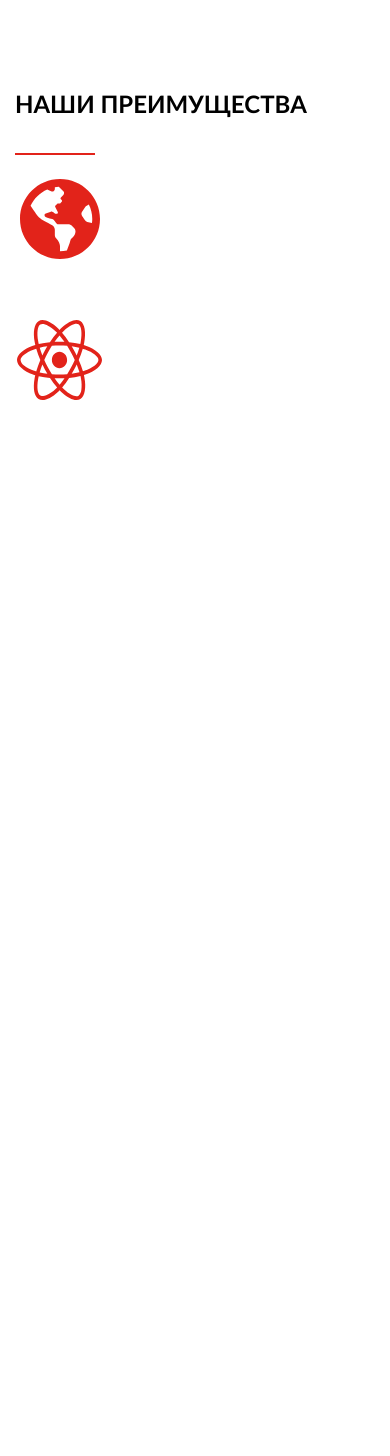
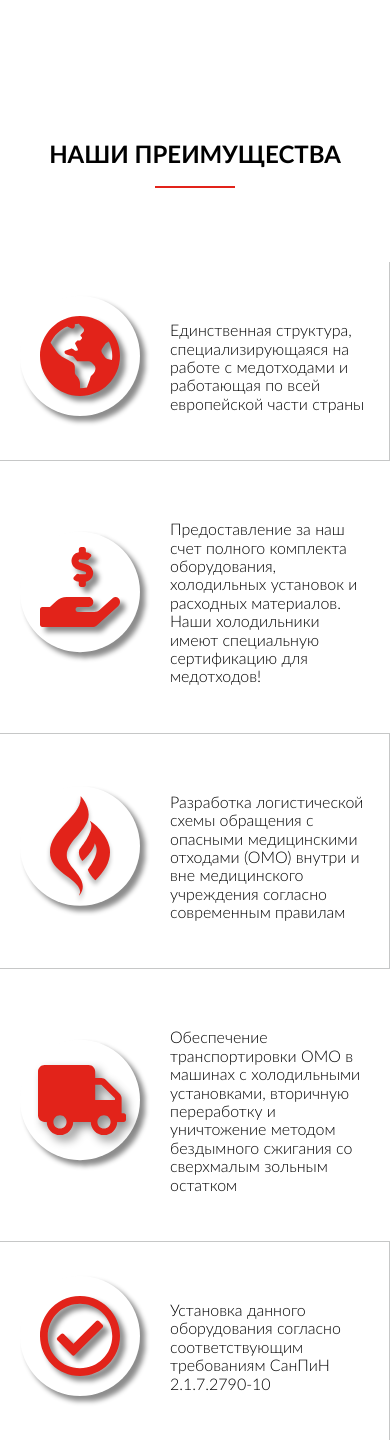
Before and after one commit to KRZHKV/Piretta, a PHP site: page / in a window 390 px wide; the page is wider, and only the part inside the window is pictured. Shown: the part 5044-6500 px from the top of that part. Before the commit the page ends 5444 px from the top of that part, so only its background shows below. Run offline with PHP 8.4, Linux system fonts and the light colour scheme.

Commit message:
добавлен блок преимущества

```diff
--- a/css/style.css
+++ b/css/style.css
@@ -203,3 +203,37 @@
   text-transform: uppercase;
   margin-bottom: 70px;
 }
+
+.features {
+  padding-top: 50px;
+  padding-bottom: 70px;
+}
+.features .col-md-6 {
+  padding: 0;
+}
+.features .head {
+  text-align: center;
+}
+.features .head h2 {
+  margin-bottom: 15px;
+}
+.features .head .red_link {
+  margin-bottom: 70px;
+}
+.features_item {
+  display: -webkit-box;
+  display: -ms-flexbox;
+  display: flex;
+  padding: 30px 20px;
+}
+.features_item p {
+  font-weight: 300;
+  margin-left: 20px;
+  margin-top: 30px;
+}
+.features .item_decoration-bottom {
+  border-bottom: 1px solid rgba(142, 143, 144, 0.5);
+}
+.features .item_decoration-right {
+  border-right: 1px solid rgba(142, 143, 144, 0.5);
+}
--- a/css/style.sass
+++ b/css/style.sass
@@ -202,3 +202,32 @@ $dark-blue: #333E48
             font-weight: 300
             text-transform: uppercase
             margin-bottom: 70px
+
+
+
+//преимущества
+
+.features
+    padding-top: 50px
+    padding-bottom: 70px
+    .col-md-6
+        padding: 0
+    .head
+        text-align: center
+        h2
+            margin-bottom: 15px
+        .red_link
+            margin-bottom: 70px
+    &_item
+        display: flex
+        padding: 30px 20px
+        p
+            font-weight: 300
+            margin-left: 20px
+            margin-top: 30px
+        img
+
+    .item_decoration-bottom
+        border-bottom: 1px solid rgba(142, 143, 144, 0.5)
+    .item_decoration-right
+        border-right: 1px solid rgba(142, 143, 144, 0.5)
--- a/index.html
+++ b/index.html
@@ -123,45 +123,47 @@
 
     <section class="features">
         <div class="container">
-            <h2>НАШИ ПРЕИМУЩЕСТВА</h2>
+            <div class="head">
+                <h2>НАШИ ПРЕИМУЩЕСТВА</h2>
             <div class="red_link"></div>
-        </div>
-        <div class="features-box">
+            </div>
+
             <div class="row">
-                <div class="col-md-4">
-                    <div class="features_item">
-                        <img src="img/Features/feature1.svg" alt="">
-                        <p></p>
+                <div class="col-md-6">
+                    <div class="features_item item_decoration-bottom item_decoration-right">
+                        <img src="img/Features/Component1.svg" alt="">
+                        <p>Единственная структура, специализирующаяся на работе с медотходами и работающая по всей европейской части страны</p>
                     </div>
                 </div>
-                <div class="col-md-4">
-                    <div class="features_item">
-                        <img src="img/Features/feature2.svg" alt="">
-                        <p></p>
+                <div class="col-md-6">
+                    <div class="features_item item_decoration-bottom">
+                        <img src="img/Features/Component6.svg" alt="">
+                        <p>Предоставление за наш счет полного комплекта оборудования, холодильных установок и расходных материалов.
+                            Наши холодильники имеют специальную сертификацию для медотходов!</p>
                     </div>
                 </div>
-                <div class="col-md-4">
-                    <div class="features_item">
-                        <img src="" alt="">
-                        <p></p>
+                <div class="col-md-6">
+                    <div class="features_item item_decoration-bottom item_decoration-right">
+                        <img src="img/Features/Component3.svg" alt="">
+                        <p>Разработка логистической схемы обращения с опасными медицинскими отходами (ОМО) внутри и вне медицинского учреждения согласно современным правилам</p>
                     </div>
                 </div>
-                <div class="col-md-4">
-                    <div class="features_item">
-                        <img src="" alt="">
-                        <p></p>
+                <div class="col-md-6">
+                    <div class="features_item item_decoration-bottom">
+                        <img src="img/Features/Component4.svg" alt="">
+                        <p>Обеспечение транспортировки ОМО в машинах с холодильными установками, вторичную переработку и уничтожение методом бездымного сжигания со сверхмалым зольным остатком </p>
                     </div>
                 </div>
-                <div class="col-md-4">
-                    <div class="features_item">
-                        <img src="" alt="">
-                        <p></p>
+                <div class="col-md-6">
+                    <div class="features_item item_decoration item_decoration-right">
+                        <img src="img/Features/Component5.svg" alt="">
+                        <p>Установка данного оборудования согласно соответствующим требованиям СанПиН 2.1.7.2790-10</p>
                     </div>
                 </div>
-                <div class="col-md-4">
-                    <div class="features_item">
-                        <img src="" alt="">
-                        <p></p>
+                <div class="col-md-6">
+                    <div class="features_item item_decoration">
+                        <img src="img/Features/Component2.svg" alt="">
+                        <p>Утилизация ОМО термическим методом по требованиям СанПиН 2.1.7.2790-10 ст. 4.18, ст 5.9</p>
                     </div>
                 </div>
             </div>
```
Also changed, not shown: img/Features/Component1.svg, img/Features/Component2.svg, img/Features/Component3.svg (added), img/Features/Component4.svg (added), img/Features/Component5.svg (added), img/Features/Component6.svg (added), 2 other files.
